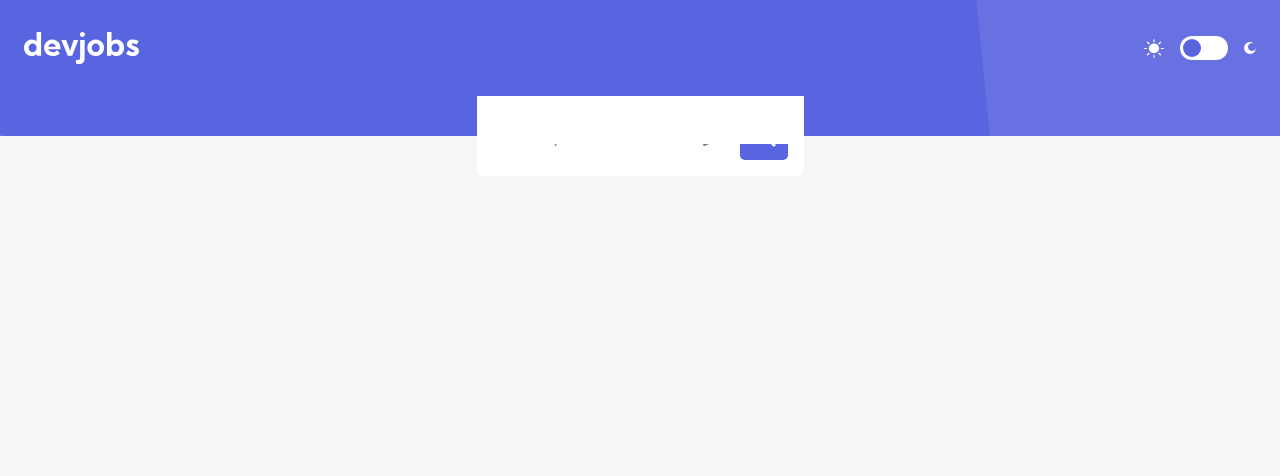
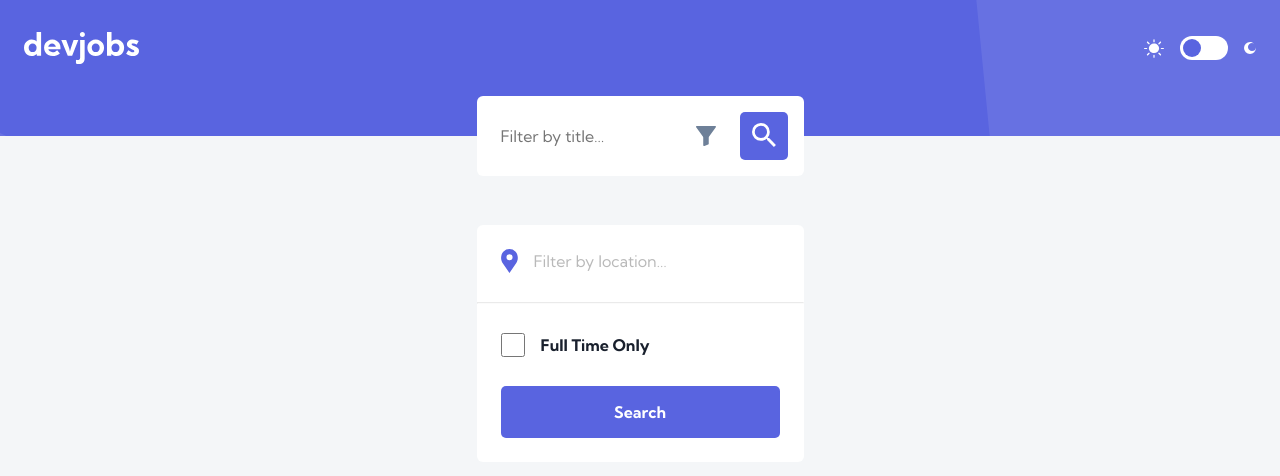
Before and after one commit to achiewe/devjobs-web-app-front, a React (Vite) app: page / in a window 1280 px wide. Shown: the top 476 px of the page. Built offline with nearby package versions, Linux system fonts and the light colour scheme.

Commit message:
add styles in FilterFrame component

```diff
--- a/src/components/FilterFrame.tsx
+++ b/src/components/FilterFrame.tsx
@@ -1,7 +1,27 @@
 import { styled } from "styled-components";
+import iconLoc from "../assets/desktop/icon-location.svg";
 
 const FiltFrame = (): JSX.Element => {
-  return <MainTab> </MainTab>;
+  return (
+    <MainTab>
+      <div className="filtLocation">
+        <img src={iconLoc} alt="icon location" />
+        <input
+          className="filterLoc"
+          type="text"
+          placeholder="Filter by location…"
+        />
+      </div>
+      <hr />
+      <div className="fullTime">
+        <input className="checkbox" type="checkbox" />
+        <p> Full Time Only</p>
+      </div>
+      <button className="searchBut" type="submit">
+        Search
+      </button>
+    </MainTab>
+  );
 };
 
 const MainTab = styled.div`
@@ -12,7 +32,82 @@ const MainTab = styled.div`
   flex-direction: column;
   justify-content: flex-start;
   align-items: center;
+  top: 225px;
   gap: 29px;
-  padding: 24px;
+  padding: 24px 0;
+  border-radius: 6px;
+
+  .filtLocation {
+    display: flex;
+    flex-direction: row;
+    width: 100%;
+    padding: 0 24px;
+    justify-content: flex-start;
+    align-items: center;
+    gap: 16px;
+
+    .filterLoc {
+      border: none;
+      width: 100%;
+      outline: none;
+      color: #19202d;
+      font-size: 16px;
+      font-style: normal;
+      font-weight: 400;
+      line-height: normal;
+    }
+
+    .filterLoc::placeholder {
+      opacity: 0.5;
+    }
+  }
+
+  hr {
+    width: 100%;
+    height: 1px;
+    border-style: #6e8098;
+    opacity: 0.2;
+  }
+
+  .fullTime {
+    width: 100%;
+    display: flex;
+    flex-direction: row;
+    justify-content: flex-start;
+    align-items: center;
+    gap: 16px;
+    padding: 0 24px;
+
+    .checkbox {
+      border: 1px solid red;
+      width: 24px;
+      height: 24px;
+      background: #19202d;
+      border-radius: 3px;
+    }
+
+    p {
+      color: #19202d;
+      font-size: 16px;
+      font-style: normal;
+      font-weight: 700;
+      line-height: normal;
+    }
+  }
+
+  .searchBut {
+    color: #fff;
+    text-align: center;
+    font-size: 16px;
+    font-style: normal;
+    font-weight: 700;
+    line-height: normal;
+    width: 279px;
+    border: none;
+    border-radius: 5px;
+    background-color: #5964e0;
+    padding: 16px 0;
+    cursor: pointer;
+  }
 `;
 export default FiltFrame;
```
